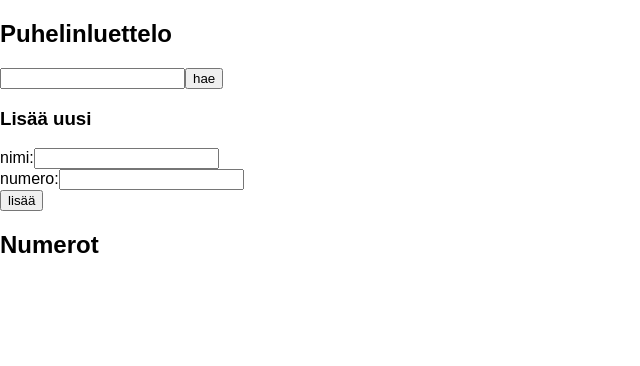
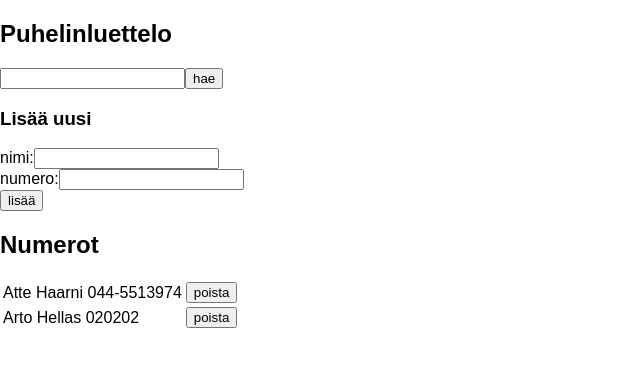
Before and after one commit to Ajhaa/HY-FullStack, a React (Create React App) app in the folder osa_2/puhelinluettelo/: page / in a window 1280 px wide. Shown: the top 366 px of the page, without its empty margins (0-640 px from the left). Built offline with nearby package versions, Linux system fonts and the light colour scheme; data requests are answered from the project's data file.

Commit message:
axios omaan komponenttiinsa

```diff
--- a/osa_2/puhelinluettelo/db.json
+++ b/osa_2/puhelinluettelo/db.json
@@ -1,3 +1,14 @@
 {
-  "persons": []
+  "persons": [
+    {
+      "name": "Atte Haarni",
+      "number": "044-5513974",
+      "id": 1
+    },
+    {
+      "name": "Arto Hellas",
+      "number": "020202",
+      "id": 2
+    }
+  ]
 }
--- a/osa_2/puhelinluettelo/src/App.js
+++ b/osa_2/puhelinluettelo/src/App.js
@@ -1,5 +1,5 @@
 import React from 'react'
-import axios from 'axios'
+import personService from './services/persons'
 
 const Button = ({ onClick, name, type }) => (
   <button onClick={onClick} type={type}>{name}</button>
@@ -42,8 +42,8 @@ class App extends React.Component {
   }
 
   componentDidMount() {
-    axios
-      .get('http://localhost:3001/persons')
+    personService
+      .getAll()
       .then(response => {
         this.setState({ persons: response.data })
       })
@@ -58,9 +58,8 @@ class App extends React.Component {
     }
   }
   deleteName = (id) => {
-    let url = `http://localhost:3001/persons/${id}`
-    axios
-      .delete(url)
+    personService
+      .remove(id)
       .then(response => {
         this.setState({ persons: this.state.persons.filter(p => p.id !== id) })
       })
@@ -86,8 +85,8 @@ class App extends React.Component {
     )
 
     if (!nameExists()) {
-      axios
-        .post('http://localhost:3001/persons', nameObject)
+      personService
+      .create(nameObject)
         .then(response => {
           this.setState({
             persons: this.state.persons.concat(response.data),
@@ -104,12 +103,15 @@ class App extends React.Component {
     if (window.confirm('Muutetaanko henkilön ' + this.state.newName + ' numero')) {
       const person = this.state.persons.find(p => p.name === this.state.newName)
       const changedPerson = { ...person, number: this.state.newNumber }
-      axios
-        .put(`http://localhost:3001/persons/${person.id}`, changedPerson)
+      personService
+        .update(person.id, changedPerson)
         .then(response => {
           this.setState({
             persons: this.state.persons
-              .map(p => p.id !== person.id ? person : changedPerson)
+              .map(p => p.id !== person.id ? person : changedPerson),
+              newName: '',
+              newNumber: ''
+
           })
         })
     }
--- /dev/null
+++ b/osa_2/puhelinluettelo/src/services/persons.js
@@ -0,0 +1,20 @@
+import axios from 'axios'
+const baseUrl = 'http://localhost:3001/persons'
+
+const getAll = () => {
+  return axios.get(baseUrl)
+}
+
+const create = (newObject) => {
+  return axios.post(baseUrl, newObject)
+}
+
+const update = (id, newObject) => {
+  return axios.put(`${baseUrl}/${id}`, newObject)
+}
+
+const remove = (id) => {
+  return axios.delete(`${baseUrl}/${id}`)
+}
+
+export default { getAll, create, update, remove }
```
